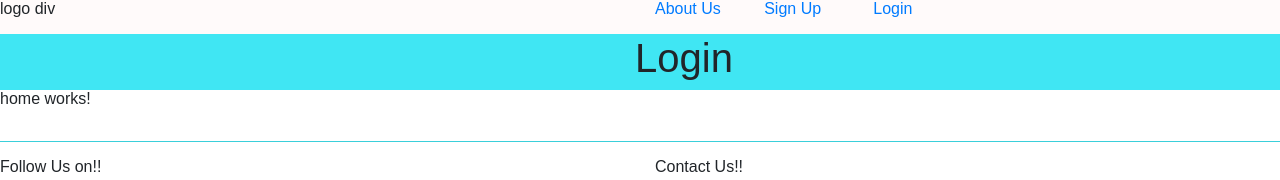
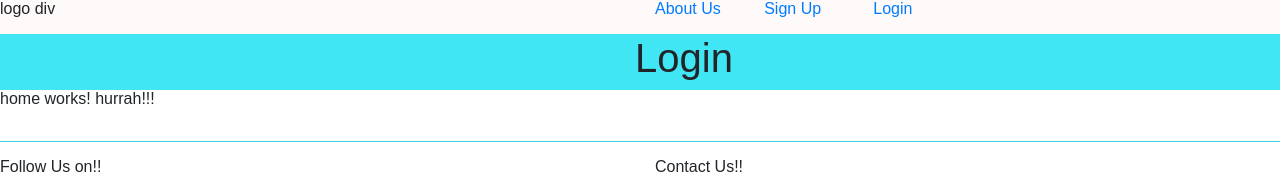
Before and after one commit to Supraja95/ANGULAR-PROJECT, an Angular app: page /Home in a window 1280 px wide. Shown: the top 180 px of the page. Built offline with nearby package versions, Linux system fonts and the light colour scheme.

Commit message:
test commit

```diff
--- a/src/app/home/home.component.html
+++ b/src/app/home/home.component.html
@@ -1 +1 @@
-<p>home works!</p>
+<p>home works! hurrah!!!</p>
```
